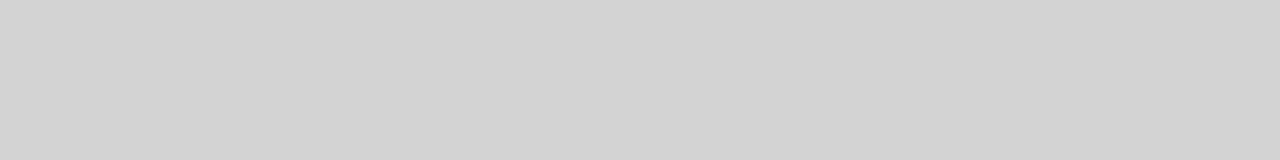
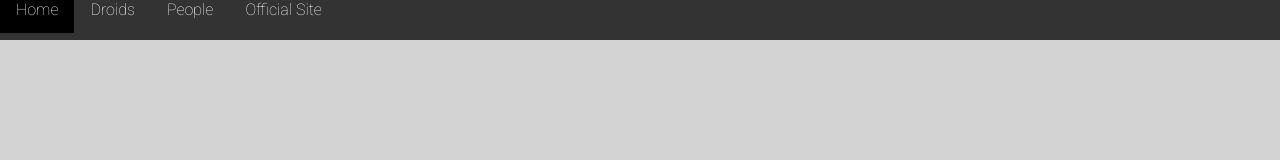
Before and after one commit to Srfreeny/HTML-101, a plain HTML site: page index.html in a window 1280 px wide. Drawn offline with Linux system fonts and the light colour scheme; a web font is replaced by a local one.

Commit message:
added fonts and such to the navbar

```diff
--- a/index.html
+++ b/index.html
@@ -5,8 +5,17 @@
     <meta name="viewport" content="width=device-width, initial-scale=1.0">
     <title>Star Wars</title>
     <link rel="stylesheet" href="main.css">
+    <link href="https://fonts.googleapis.com/css2?family=Modak&family=Roboto:wght@100&display=swap" rel="stylesheet">
 </head>
 <body>
+   <nav>
+       <ul>
+           <li><a href="./index.html">Home</a></li>
+           <li><a href="./droids.html">Droids</a></li>
+           <li><a href="./people.html">People</a></li>
+           <li><a href="https://www.starwars.com">Official Site</a></li>
+       </ul>
+   </nav>
 
     <script src="main.js"></script>
 </body>
--- a/main.css
+++ b/main.css
@@ -1,3 +1,30 @@
 body {
     background-color: lightgray;
+    margin: 0;
+    padding: 0;
 }
+
+ul {
+    list-style-type: none;
+    margin: 0;
+    padding: 0;
+    background-color: #333;
+    height: 40px;
+    overflow: hidden;
+    font-family: 'Modak', cursive;
+font-family: 'Roboto', sans-serif;
+}
+
+li {
+    float: left;
+}
+
+li a {
+    color: white;
+    padding: 14px 16px;
+    text-decoration: none;
+}
+
+li a:hover {
+    background-color: black;
+}
```
Also changed, not shown: droids.html (added), people.html (added).
